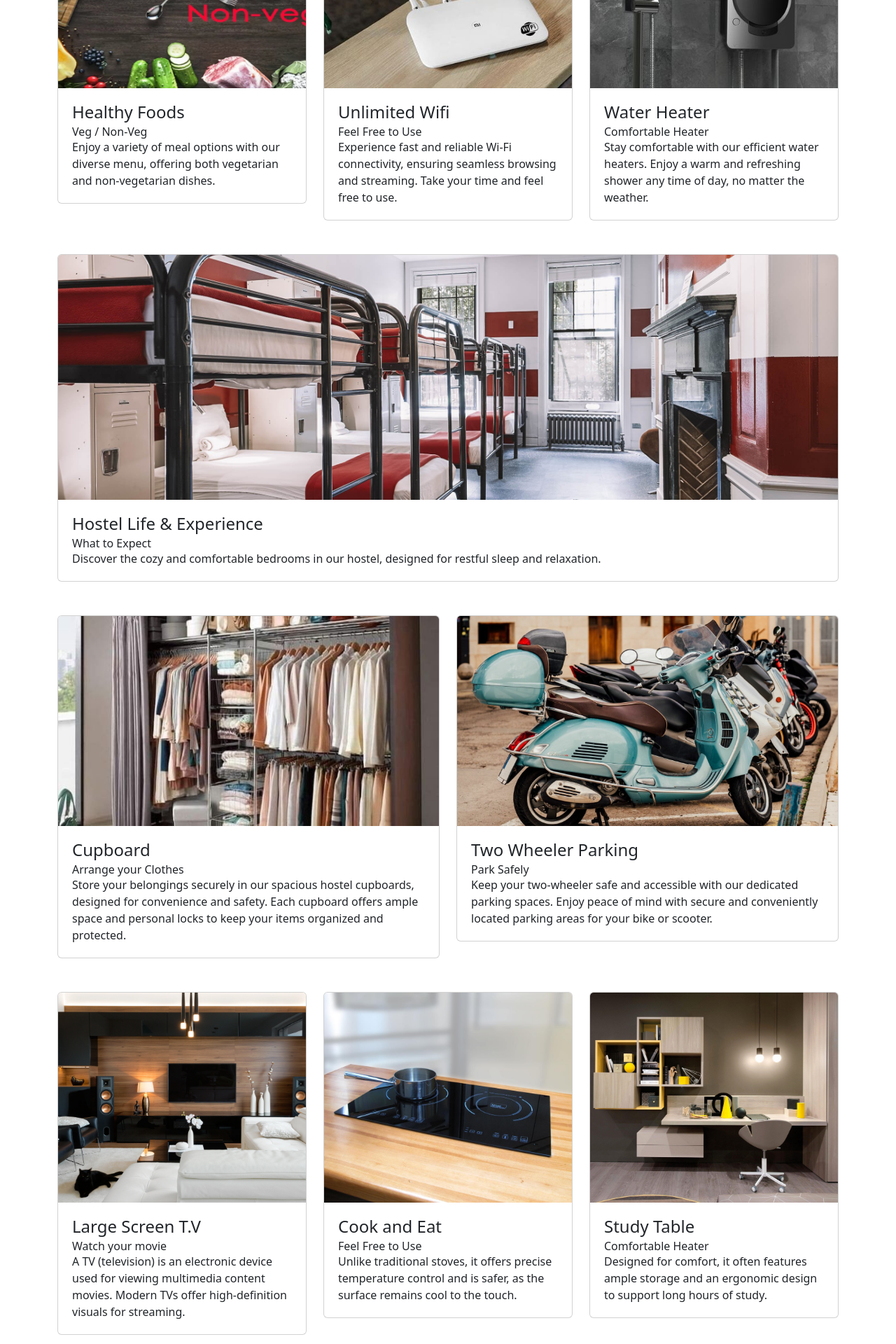
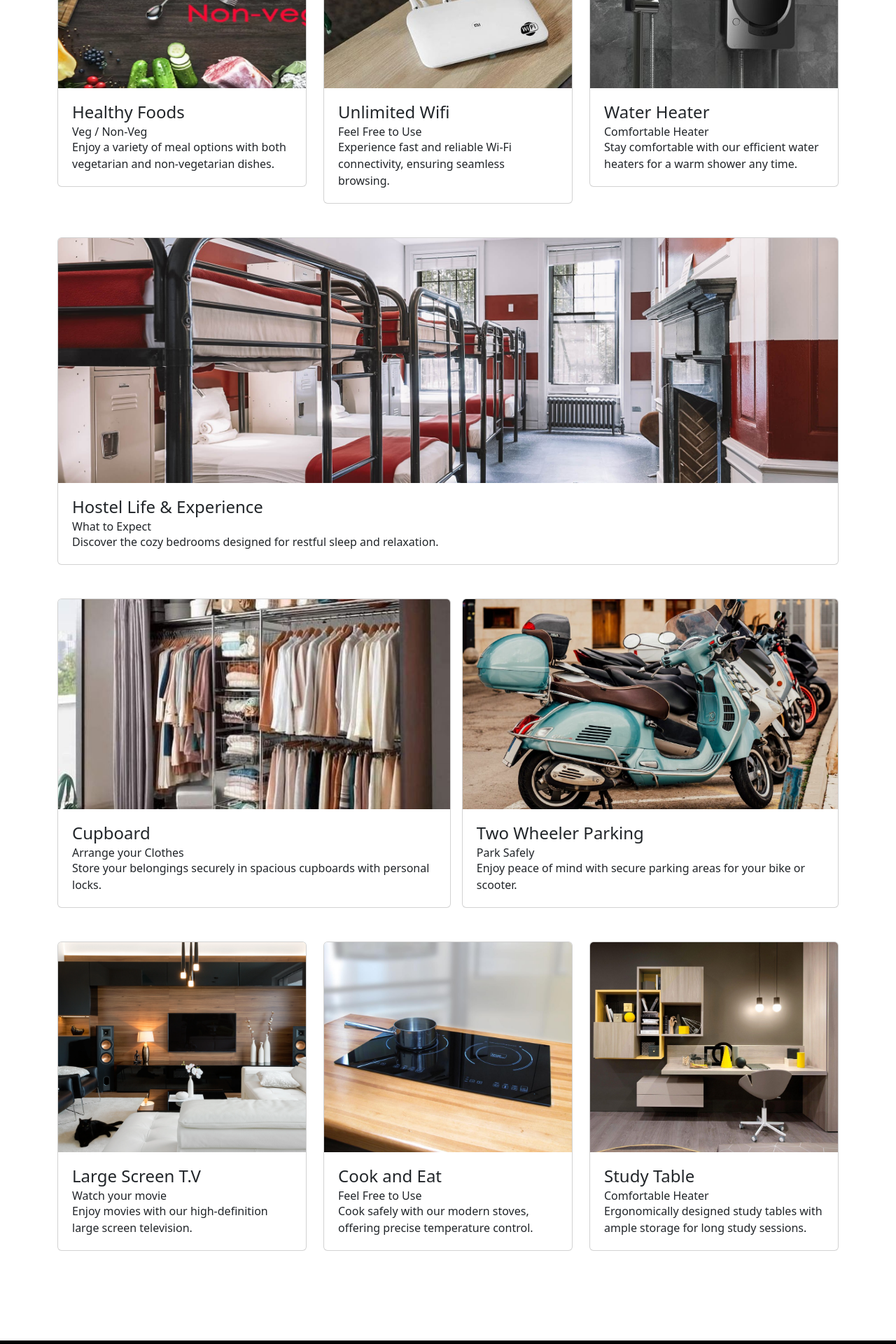
Before and after one commit to saminnam/hostel-website, a React (Create React App) app: page /facilities in a window 1280 px wide. Shown: the part 540-2460 px from the top of the page at 70% size. Built offline with nearby package versions, Linux system fonts and the light colour scheme; a small style sheet from the web is missing; a web font is replaced by a local one.

Commit message:
first commit

```diff
--- a/src/Component/HostelFacilities/HostelFacilities.js
+++ b/src/Component/HostelFacilities/HostelFacilities.js
@@ -3,62 +3,99 @@ import Title from "../Title/Title";
 import { Assets } from "../../Assets/Assets";
 
 const HostelFacilities = () => {
+  const facilities = [
+    {
+      img: Assets.fac_2,
+      alt: "Healthy Foods",
+      title: "Healthy Foods",
+      subtitle: "Veg / Non-Veg",
+      text: "Enjoy a variety of meal options with both vegetarian and non-vegetarian dishes.",
+    },
+    {
+      img: Assets.fac_3,
+      alt: "Unlimited Wifi",
+      title: "Unlimited Wifi",
+      subtitle: "Feel Free to Use",
+      text: "Experience fast and reliable Wi-Fi connectivity, ensuring seamless browsing.",
+    },
+    {
+      img: Assets.fac_4,
+      alt: "Water Heater",
+      title: "Water Heater",
+      subtitle: "Comfortable Heater",
+      text: "Stay comfortable with our efficient water heaters for a warm shower any time.",
+    },
+  ];
+
+  const additionalFacilities = [
+    {
+      img: Assets.fac_6,
+      alt: "Cupboard",
+      title: "Cupboard",
+      subtitle: "Arrange your Clothes",
+      text: "Store your belongings securely in spacious cupboards with personal locks.",
+    },
+    {
+      img: Assets.parking_1_img,
+      alt: "Two Wheeler Parking",
+      title: "Two Wheeler Parking",
+      subtitle: "Park Safely",
+      text: "Enjoy peace of mind with secure parking areas for your bike or scooter.",
+    },
+  ];
+
+  const otherFacilities = [
+    {
+      img: Assets.fac_7,
+      alt: "Large Screen T.V",
+      title: "Large Screen T.V",
+      subtitle: "Watch your movie",
+      text: "Enjoy movies with our high-definition large screen television.",
+    },
+    {
+      img: Assets.fac_8,
+      alt: "Cook and Eat",
+      title: "Cook and Eat",
+      subtitle: "Feel Free to Use",
+      text: "Cook safely with our modern stoves, offering precise temperature control.",
+    },
+    {
+      img: Assets.fac_9,
+      alt: "Study Table",
+      title: "Study Table",
+      subtitle: "Comfortable Heater",
+      text: "Ergonomically designed study tables with ample storage for long study sessions.",
+    },
+  ];
+
   return (
     <div className="hostel_facilities">
       <div className="position-relative">
         <div className="pt-1">
-          <img src={Assets.bck_2} className="title_bck_img" />
+          <img src={Assets.bck_2} className="title_bck_img" alt="Background" />
           <Title title={"Our"} us={"Facilities"} />
         </div>
       </div>
-      {/* section one starts */}
+
+      {/* Section One */}
       <div className="container mt-5">
         <div className="row">
-          <div className="col">
+          {facilities.map((facility, index) => (
+            <div key={index} className="col-lg-4 col-md-8 col-12">
               <div className="card card_blog_1" data-aos="fade-right">
-              <img src={Assets.fac_2} alt="Healthy Foods" />
+                <img src={facility.img} alt={facility.alt} />
                 <div className="card-body card_blog_body_1">
-                <h4 className="card-title">Healthy Foods</h4>
-                <h6 className="card-subtitle">Veg / Non-Veg</h6>
-                <p className="card-text">
-                  Enjoy a variety of meal options with our diverse menu,
-                  offering both vegetarian and non-vegetarian dishes.
-                </p>
+                  <h4 className="card-title">{facility.title}</h4>
+                  <h6 className="card-subtitle">{facility.subtitle}</h6>
+                  <p className="card-text">{facility.text}</p>
                 </div>
               </div>
             </div>
-          <div className="col">
-            <div className="card card_blog_1" data-aos="fade-down">
-              <img src={Assets.fac_3} alt="Unlimited Wifi" />
-              <div className="card-body card_blog_body_1">
-                <h4 className="card-title">Unlimited Wifi</h4>
-                <h6 className="card-subtitle">Feel Free to Use</h6>
-                <p className="card-text">
-                  Experience fast and reliable Wi-Fi connectivity, ensuring
-                  seamless browsing and streaming. Take your time and feel free
-                  to use.
-                </p>
+          ))}
         </div>
       </div>
-          </div>
-          <div className="col">
-            <div className="card card_blog_1" data-aos="fade-left">
-              <img src={Assets.fac_4} alt="Water Heater" />
-              <div className="card-body card_blog_body_1">
-                <h4 className="card-title">Water Heater</h4>
-                <h6 className="card-subtitle">Comfortable Heater</h6>
-                <p className="card-text">
-                  Stay comfortable with our efficient water heaters. Enjoy a
-                  warm and refreshing shower any time of day, no matter the
-                  weather.
-                </p>
-              </div>
-            </div>
-          </div>
-        </div>
-      </div>
-      {/* section one ends */}
-      {/* section two starts */}
+
+      {/* Section Two */}
       <div className="container mt-5">
         <div className="card card_blog" data-aos="fade-up">
           <img src={Assets.fac_1} alt="Hostel Life" />
@@ -66,95 +103,47 @@ const HostelFacilities = () => {
             <h4 className="card-title">Hostel Life & Experience</h4>
             <h6 className="card-subtitle">What to Expect</h6>
             <p className="card-text">
-              Discover the cozy and comfortable bedrooms in our hostel, designed
-              for restful sleep and relaxation.
+              Discover the cozy bedrooms designed for restful sleep and relaxation.
             </p>
           </div>
         </div>
       </div>
-      {/* section two ends */}
-      {/* section three starts */}
+
+      {/* Section Three */}
       <div className="container mt-5">
-        <div className="row">
-          <div className="col">
+        <div className="d-flex justify-content-between align-items-center gap-3">
+          {additionalFacilities.map((facility, index) => (
+            <div key={index} className="">
               <div className="card card_blog_1" data-aos="fade-down-right">
-              <img src={Assets.fac_6} alt="Cupboard" />
+                <img src={facility.img} alt={facility.alt} />
                 <div className="card-body card_blog_body_1">
-                <h4 className="card-title">Cupboard</h4>
-                <h6 className="card-subtitle">Arrange your Clothes</h6>
-                <p className="card-text">
-                  Store your belongings securely in our spacious hostel
-                  cupboards, designed for convenience and safety. Each cupboard
-                  offers ample space and personal locks to keep your items
-                  organized and protected.
-                </p>
+                  <h4 className="card-title">{facility.title}</h4>
+                  <h6 className="card-subtitle">{facility.subtitle}</h6>
+                  <p className="card-text">{facility.text}</p>
                 </div>
               </div>
             </div>
-          <div className="col">
-            <div className="card card_blog_1" data-aos="fade-down-left">
-              <img src={Assets.parking_1_img} alt="Two Wheeler Parking" />
+          ))}
+        </div>
+      </div>
+
+      {/* Section Four */}
+      <div className="container mt-5">
+        <div className="row">
+          {otherFacilities.map((facility, index) => (
+            <div key={index} className="col-lg-4 col-md-8 col-12">
+              <div className="card card_blog_1" data-aos="fade-right">
+                <img src={facility.img} alt={facility.alt} />
                 <div className="card-body card_blog_body_1">
-                <h4 className="card-title">Two Wheeler Parking</h4>
-                <h6 className="card-subtitle">Park Safely</h6>
-                <p className="card-text">
-                  Keep your two-wheeler safe and accessible with our dedicated
-                  parking spaces. Enjoy peace of mind with secure and
-                  conveniently located parking areas for your bike or scooter.
-                </p>
+                  <h4 className="card-title">{facility.title}</h4>
+                  <h6 className="card-subtitle">{facility.subtitle}</h6>
+                  <p className="card-text">{facility.text}</p>
                 </div>
               </div>
             </div>
+          ))}
         </div>
       </div>
-      {/* section three ends */}
-      {/* section four starts */}
-      <div className="container mt-5">
-        <div className="row">
-          <div className="col">
-            <div className="card card_blog_1" data-aos="fade-right">
-              <img src={Assets.fac_7} alt="Healthy Foods" />
-              <div className="card-body card_blog_body_1">
-                <h4 className="card-title">Large Screen T.V</h4>
-                <h6 className="card-subtitle">Watch your movie</h6>
-                <p className="card-text">
-                  A TV (television) is an electronic device used for viewing
-                  multimedia content movies.
-                  Modern TVs offer high-definition visuals for streaming.
-                </p>
-              </div>
-            </div>
-          </div>
-          <div className="col">
-            <div className="card card_blog_1" data-aos="fade-down">
-              <img src={Assets.fac_8} alt="Unlimited Wifi" />
-              <div className="card-body card_blog_body_1">
-                <h4 className="card-title">Cook and Eat</h4>
-                <h6 className="card-subtitle">Feel Free to Use</h6>
-                <p className="card-text">
-                  Unlike traditional stoves, it offers precise temperature
-                  control and is safer, as the surface remains cool to the
-                  touch.
-                </p>
-              </div>
-            </div>
-          </div>
-          <div className="col">
-            <div className="card card_blog_1" data-aos="fade-left">
-              <img src={Assets.fac_9} alt="Water Heater" />
-              <div className="card-body card_blog_body_1">
-                <h4 className="card-title">Study Table</h4>
-                <h6 className="card-subtitle">Comfortable Heater</h6>
-                <p className="card-text">
-                  Designed for comfort, it often features ample storage and an
-                  ergonomic design to support long hours of study.
-                </p>
-              </div>
-            </div>
-          </div>
-        </div>
-      </div>
-      {/* section four ends */}
     </div>
   );
 };
--- a/src/Component/Pages/ContactUs/ContactUs.css
+++ b/src/Component/Pages/ContactUs/ContactUs.css
@@ -32,9 +32,10 @@
     width: 50%;
     border-radius: 10px;
     border: 1px solid tomato;
+    background-color: white;
 }
 
-.box_right input {
+.box_right input, .box_right textarea {
     padding: 10px;
     width: 100%;
     box-sizing: border-box;
@@ -76,10 +77,9 @@
     width: 370px;
     height: 300px;
     border-radius: 20px;
-    border: 1px solid #fff;
+    border: 2px solid tomato;
     overflow: hidden;
-    border: 2px solid tomato;
-  }
+}
 
 .g-mapdisplay {
     position: absolute;
@@ -89,8 +89,9 @@
 }
 
 .box_left {
-    margin-top: 200px;
-    margin-left: 120px;
+    margin-top: 50px;
+    margin-left: 50px;
+    flex: 1;
 }
 
 .letter_icon {
@@ -108,17 +109,71 @@
     right: 80px;
 }
 
-@media (max-width: 640px) {
+/* Responsive Styles */
+@media screen and (max-width: 1024px) {
+    .contactus_info_box_bottom {
+        display: flex;
+        flex-direction: column;
+        align-items: center;
+    }
+
+    .box_left,
+    .box_right {
+        width: 100%;
+        margin: 10px 0;
+    }
+
+    .box_right {
+        padding: 20px;
+    }
+
+    .box_map {
+        position: relative;
+        width: 100%;
+        height: 200px;
+        margin-top: 20px;
+        left: 0;
+    }
+
+    .letter_icon,
+    .contactus_underline {
+        display: none;
+    }
+}
+
+@media screen and (max-width: 768px) {
+    .contactus_info_box_bottom {
+        display: block;
+    }
+
+    .box_left,
+    .box_right {
+        width: 100%;
+    }
+
+    .box_right {
+        margin-top: 20px;
+    }
+}
+
+@media screen and (max-width: 500px) {
     .box_left,
     .box_map,
     .letter_icon {
-      display: none;
+        display: none;
     }
+
     .box_right {
-      margin-top: 2%;
-      padding: 20px;
-      width: 100%;
-      border-radius: 10px;
-      border: 1px solid tomato;
+        width: 100%;
+        padding: 20px;
+        border-radius: 10px;
     }
-  }
+
+    .contactus_info_box {
+        padding: 10px;
+    }
+
+    .g-mapdisplay {
+        height: 250px;
+    }
+}
```
Lines whose indentation alone changed are shown as unchanged.
